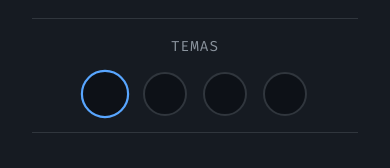
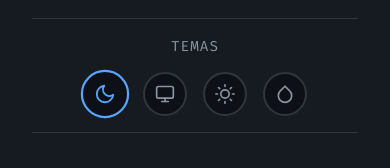
Before and after one commit to LautaroMoreno2002/portfolio-v2, a React (Vite) app: page / in a window 390 px wide. Both pictures are taken after a click on the element 360 px from the left and 35 px from the top of the page. Shown: the part 276-444 px from the top of the page. Built offline with nearby package versions, Linux system fonts and the light colour scheme.

Commit message:
Visualización de los íconos

```diff
--- a/src/components/Header.tsx
+++ b/src/components/Header.tsx
@@ -6,6 +6,7 @@ import "./Header.css";
 // 1. Importaciones necesarias
 import ThemeSwitcher from "./ThemeSwitcher";
 import { useTheme } from "./useTheme";
+import React from "react";
 
 export default function Header() {
   const [isMenuOpen, setIsMenuOpen] = useState(false);
@@ -120,7 +121,7 @@ export default function Header() {
                   onClick={() => handleMobileThemeChange(themeName)}
                   aria-label={`Activar tema ${themeName}`}
                 >
-                  {themeIcons[themeName]}
+                  {React.createElement(themeIcons[themeName as keyof typeof themeIcons])}
                 </button>
               ))}
             </div>
```
Also changed, not shown: src/components/Header.css (line endings or trailing spaces).
